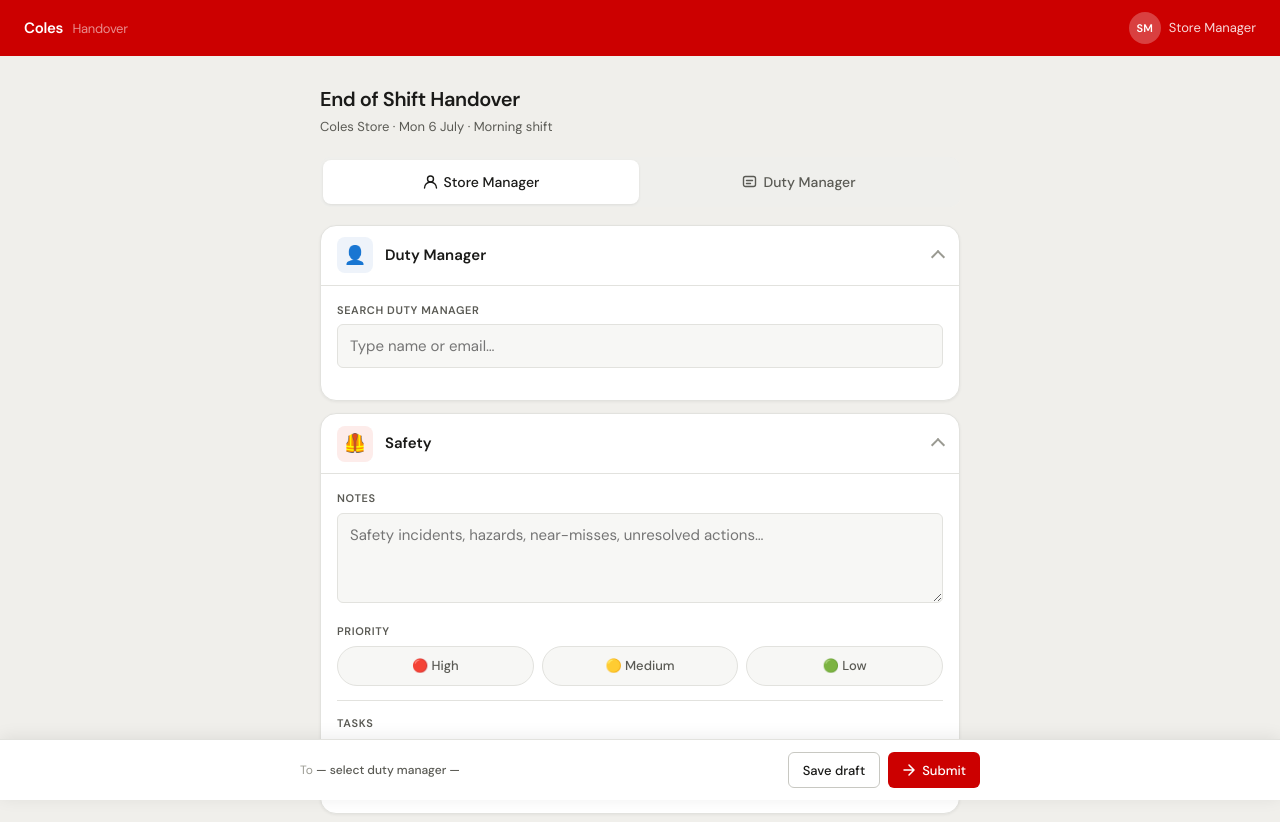
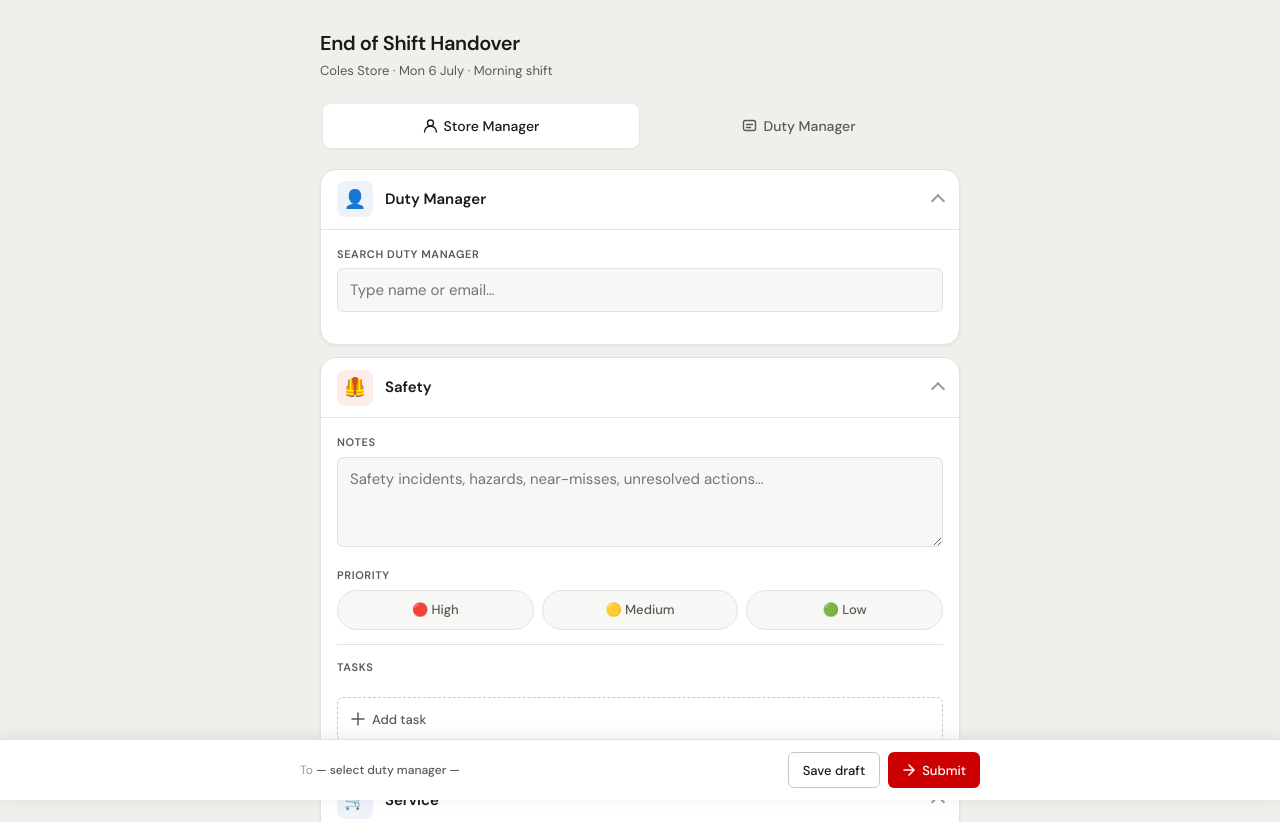
Before and after one commit to kumailanis-sb/coles-project, a website: page public/index.html in a window 1280 px wide. Shown: the top 822 px of the page. Drawn offline with Linux system fonts and the light colour scheme.

Commit message:
removed top bar from the index.html

```diff
--- a/public/index.html
+++ b/public/index.html
@@ -197,15 +197,6 @@
 </style>
 </head>
 <body>
-
-<div class="topbar">
-  <div class="topbar-logo">Coles <span>Handover</span></div>
-  <div class="topbar-spacer"></div>
-  <div class="topbar-user">
-    <div class="avatar">SM</div>
-    <span class="name">Store Manager</span>
-  </div>
-</div>
 
 <div class="page">
   <div class="page-header">
```
